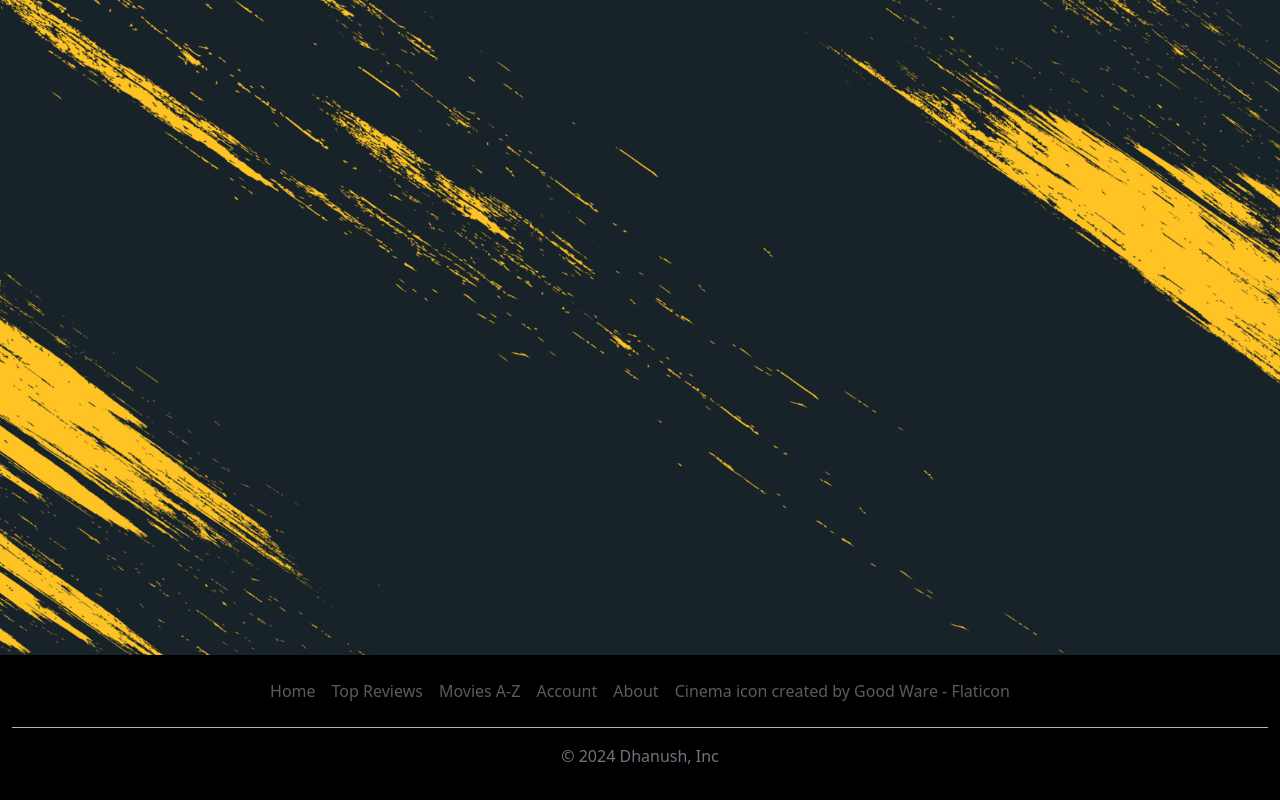
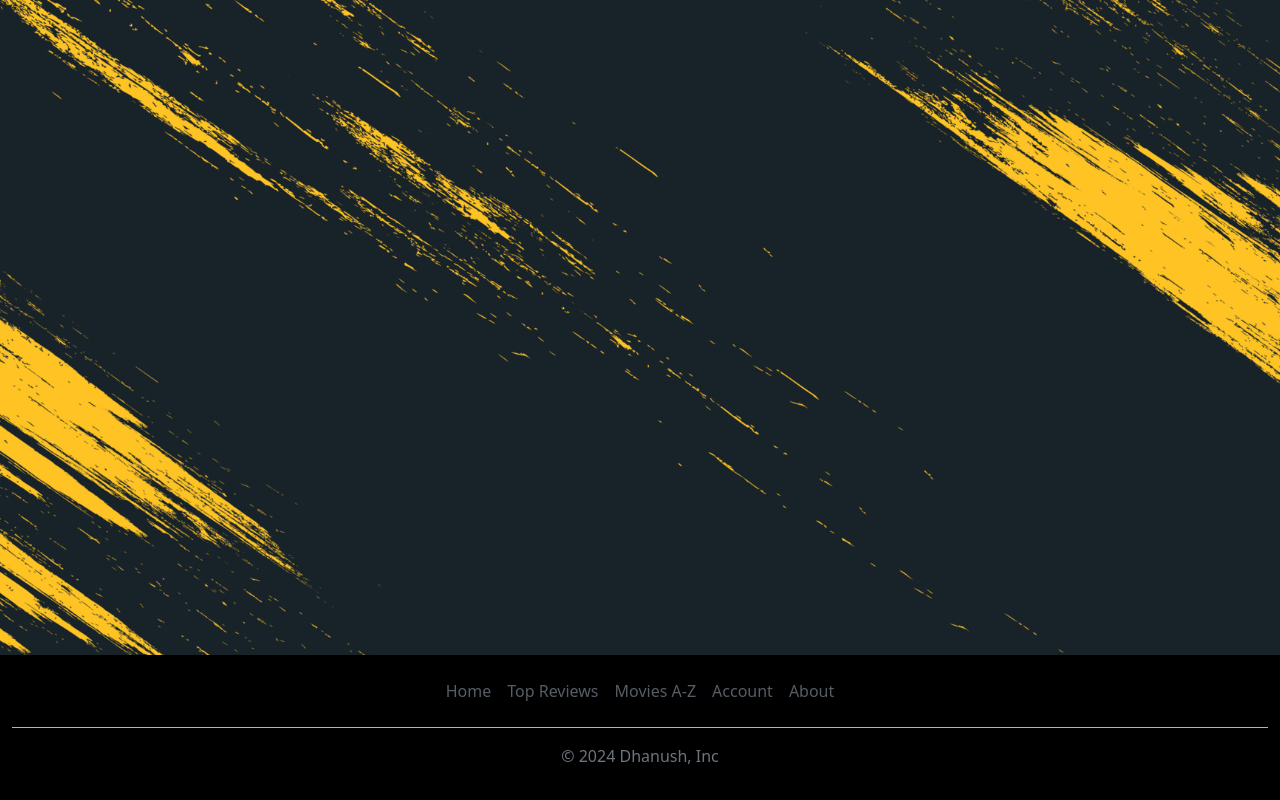
Before and after one commit to Dhanush-karthick/DAS, a React (Create React App) app in the folder moviefinal/: page / in a window 1280 px wide. Shown: the part 845-1645 px from the top of the page. Built offline with nearby package versions, Linux system fonts and the light colour scheme; no server answers.

Commit message:
ui updated

```diff
--- a/moviefinal/src/components/Footer.js
+++ b/moviefinal/src/components/Footer.js
@@ -13,7 +13,6 @@ export default class Footer extends React.Component{
               <li className="nav-item"><a href="#" className="nav-link px-2 text-muted">Movies A-Z</a></li>
               <li className="nav-item"><a href="#" className="nav-link px-2 text-muted">Account</a></li>
               <li className="nav-item"><a href="#" className="nav-link px-2 text-muted">About</a></li>
-              <li className="nav-item"><a href="https://www.flaticon.com/free-icons/cinema" className="nav-link px-2 text-muted">Cinema icon created by Good Ware - Flaticon</a></li>
             </ul>
             <p className="text-center text-muted">© 2024 Dhanush, Inc</p>
           </footer>
```
